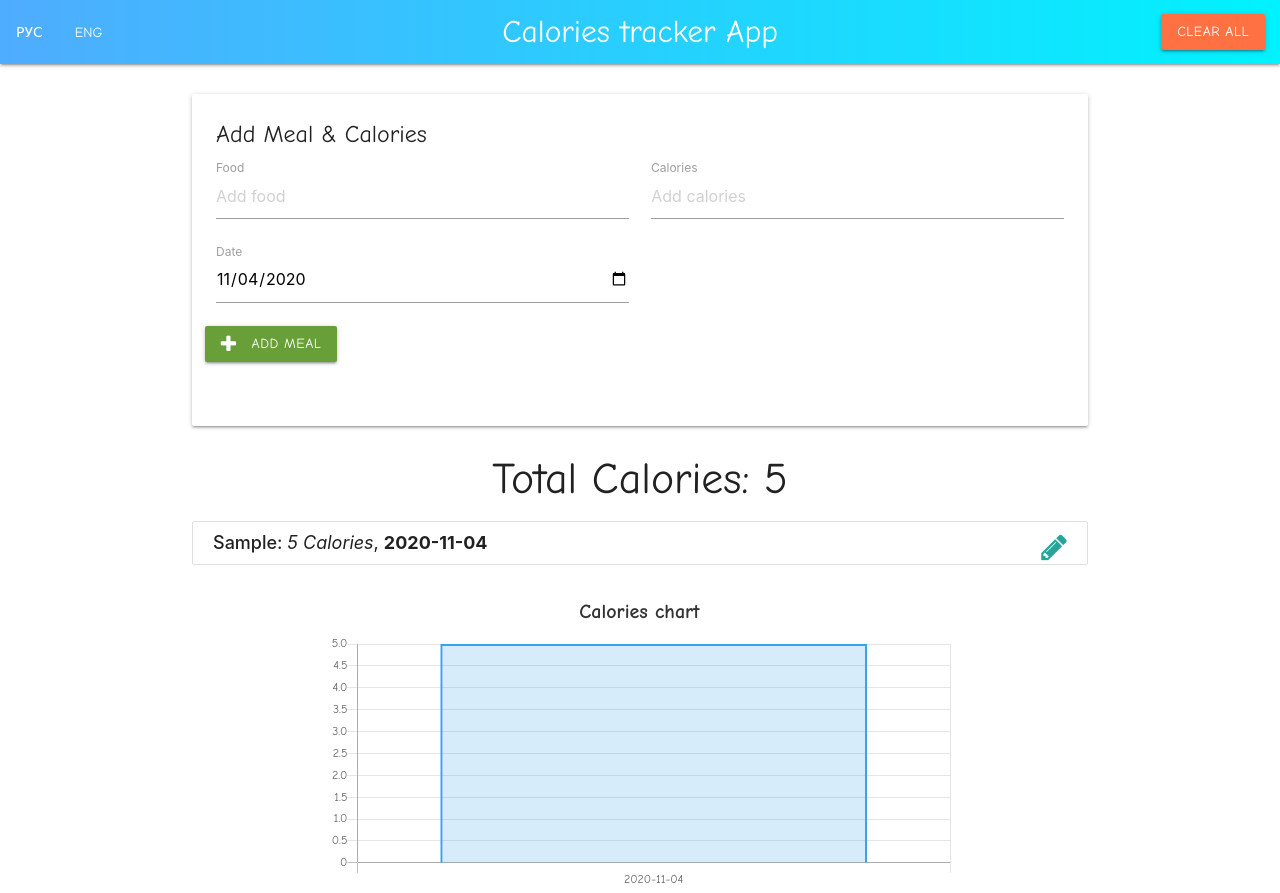
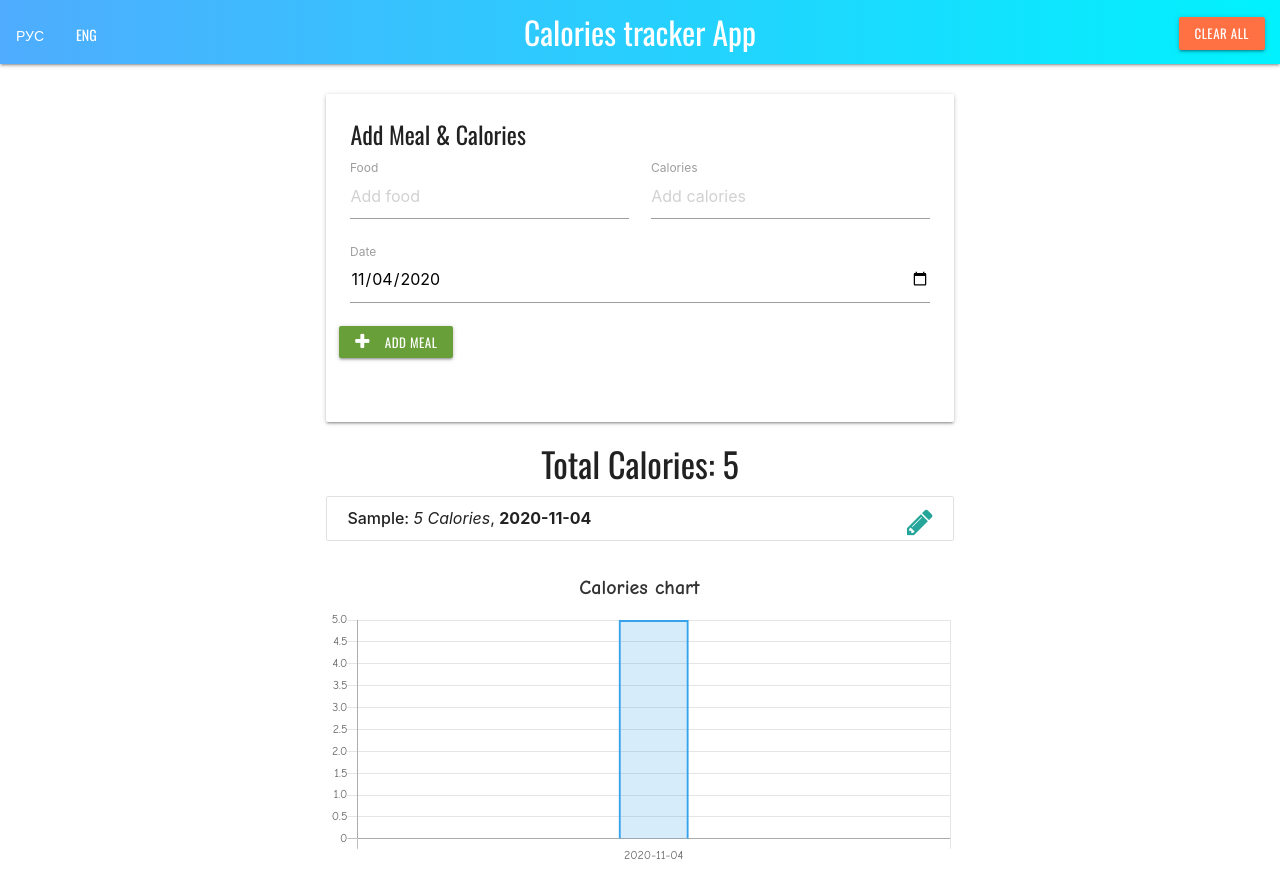
Before and after one commit to GabrielHangor/caloriestracker, a plain HTML site: page index.html in a window 1280 px wide. Both pictures are taken after typing "Sample", "5" into the empty fields and a click on the button "ADD MEAL". After the commit the page ends 869 px from the top, so only its background shows below. Drawn offline with nearby package versions, Linux system fonts and the light colour scheme.

Commit message:
done so far

```diff
--- a/index.html
+++ b/index.html
@@ -8,7 +8,7 @@
   <link rel="stylesheet" href="https://stackpath.bootstrapcdn.com/font-awesome/4.7.0/css/font-awesome.min.css" integrity="sha384-wvfXpqpZZVQGK6TAh5PVlGOfQNHSoD2xbE+QkPxCAFlNEevoEH3Sl0sibVcOQVnN" crossorigin="anonymous" />
   <link href="https://fonts.googleapis.com/css2?family=Oswald:wght@400;700&display=swap" rel="stylesheet" />
   <link rel="stylesheet" href="style.css" />
-  <title>Tracalorie</title>
+  <title>Calories tracker</title>
 </head>
 
 <body>
@@ -27,19 +27,20 @@
         </li>
       </ul>
       <div class="container">
-        <a href="#" class="brand-logo center">Calories tracker App</a>
+        <a href="#" class="hide-on-small-only brand-logo center">Calories tracker App</a>
       </div>
       <ul class="right">
         <li>
-          <a id="clear-all-button" href="#" class="waves-effect waves-light clear-btn btn #ff7043 deep-orange lighten-1">Clear all</a>
+          <a id="clear-all-button" href="#" class="waves-effect waves-light clear-btn btn-small #ff7043 deep-orange lighten-1">Clear all</a>
         </li>
       </ul>
     </div>
   </nav>
 
   <br />
-<!-- main container begins -->
+  <!-- main container begins -->
   <div class="container">
+    <div class="container">
     <div class="card">
       <div class="card-content">
         <span class="card-title">Add Meal & Calories</span>
@@ -53,7 +54,7 @@
               <input type="number" placeholder="Add calories" id="item-calories" />
               <label id="calories-label" for="item-calories">Calories</label>
             </div>
-            <div class="input-field col s6">
+            <div class="input-field col s12">
               <input type="date" placeholder="Date" id="item-date" />
               <label id="date-label" for="item-date">Date</label>
             </div>
@@ -61,19 +62,19 @@
             <!-- Buttons -->
             <div class="row">
               <div class="col s12">
-                <button class="waves-effect waves-light add-btn btn #8bc34a light-green darken-2">
+                <button class="waves-effect waves-light add-btn btn-small #8bc34a light-green darken-2">
                   <span id="add-button">Add Meal</span>
                   <i class="left fa fa-plus"></i>
                 </button>
-                <button class="waves-effect waves-light update-btn btn #8bc34a light-green darken-2">
+                <button class="waves-effect waves-light update-btn btn-small #8bc34a light-green darken-2">
                   <span id="update-button">Update Meal</span>
                   <i class="left fa fa-pencil-square-o"></i>
                 </button>
-                <button class="waves-effect waves-light delete-btn btn #ffab91 deep-orange">
+                <button class="waves-effect waves-light delete-btn btn-small #ffab91 deep-orange">
                   <span id="delete-button">Delete Meal</span>
                   <i class="left fa fa-remove"></i>
                 </button>
-                <button type="button" class="waves-effect waves-light back-btn btn grey pull-right">
+                <button type="button" class="waves-effect waves-light back-btn btn-small grey pull-right">
                   <span id="back-button">Back</span>
                   <i class="left fa fa-chevron-circle-left"></i>
                 </button>
@@ -84,16 +85,16 @@
         </form>
       </div>
     </div>
-    <h3 id="total-calories-text" class="center-align">
+    <h4 id="total-calories-text" class="center-align">
       Total Calories: <span class="total-calories">0</span>
-    </h3>
+    </h4>
 
     <ul id="item-list" class="collection">
       <!-- Food list goes here -->
     </ul>
-
-<!-- chart container -->
-    <div  id="class-container" class="container">
+  </div>
+    <!-- chart container -->
+    <div id="class-container" class="container">
       <canvas id="myChart"></canvas>
     </div>
 
--- a/modules/chartctrl.js
+++ b/modules/chartctrl.js
@@ -37,6 +37,12 @@ function initChart(items) {
             ticks: {
               beginAtZero: true,
             },
+          },
+        ],
+
+        xAxes: [
+          {
+            maxBarThickness: 70,
           },
         ],
       },
--- a/style.css
+++ b/style.css
@@ -2,7 +2,7 @@ nav,
 button,
 #total-calories-text,
 .card-title {
-  font-family: "Comic Sans MS", cursive, sans-serif;
+  font-family: "Oswald", sans-serif;
 }
 
 nav {
@@ -11,7 +11,7 @@ nav {
 }
 
 .collection-item {
-  font-size: large;
+  font-size: medium;
 }
 
 #class-container {
```
